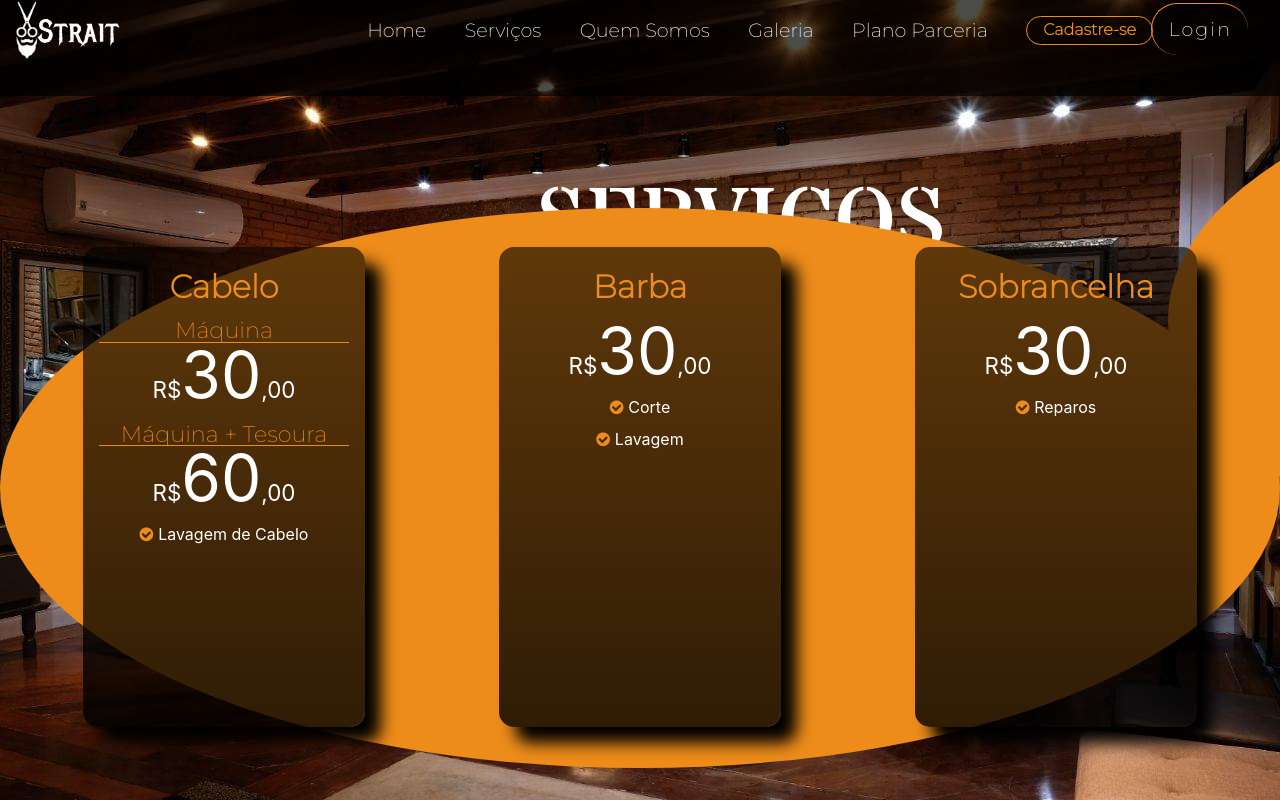
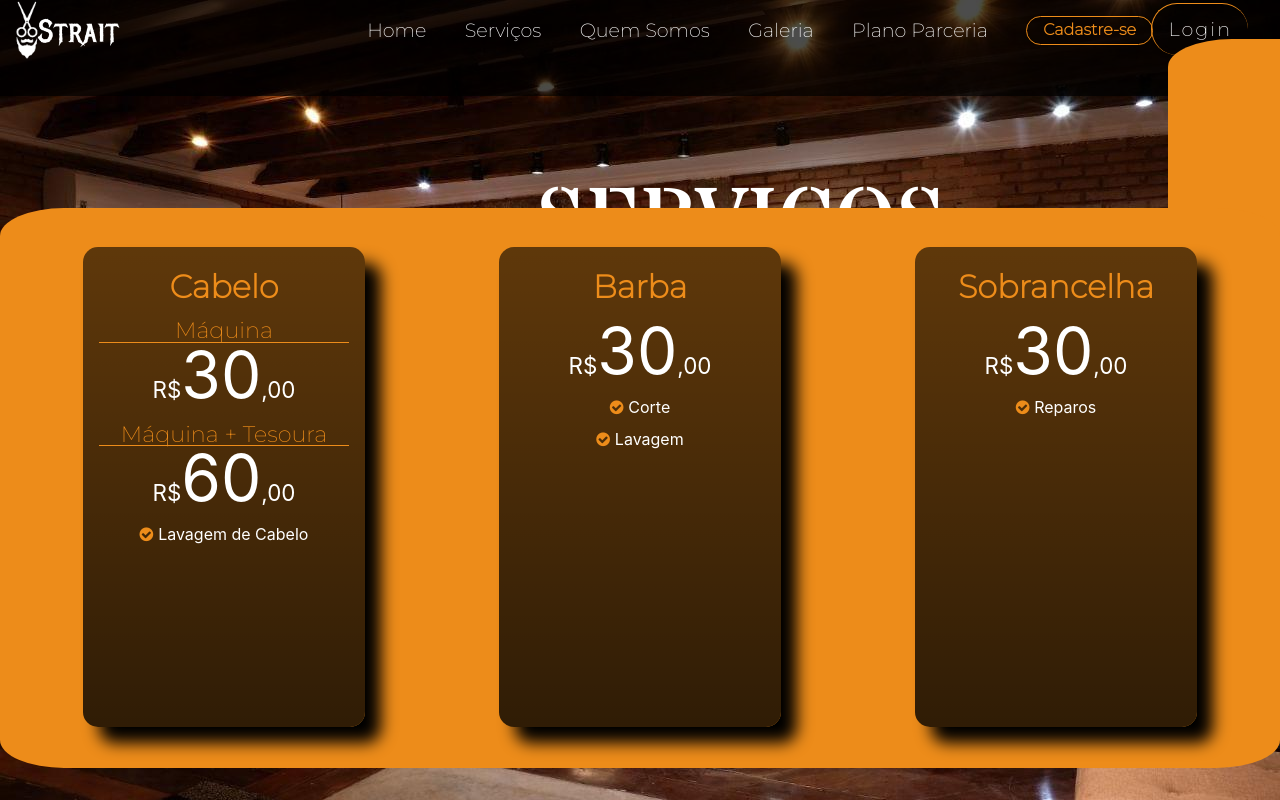
Before and after one commit to Felipediaslc/Barbearia-Strait-Front, a React (Create React App) app: page /servicos in a window 1280 px wide. Built offline with nearby package versions, Linux system fonts and the light colour scheme; a web font is replaced by a local one.

Commit message:
refinamento v.04

```diff
--- a/src/componentes/Menu/Menu.css
+++ b/src/componentes/Menu/Menu.css
@@ -155,7 +155,7 @@
   position: absolute;
   padding: 0.2rem 1rem 0.3rem 1rem;
   background: #ED8C1A;
-  border-radius: 50%;
+  border-radius: 5%;
   transition: 0.35s ease;
   display: flex;
   justify-content: center;
@@ -164,7 +164,7 @@
 }
 
 .entrar:hover .container {
-  left: calc(100% - 5rem);
+  left: calc(10% - 5rem);
   color: #ED8C1A;
   background: #000;
 
```
